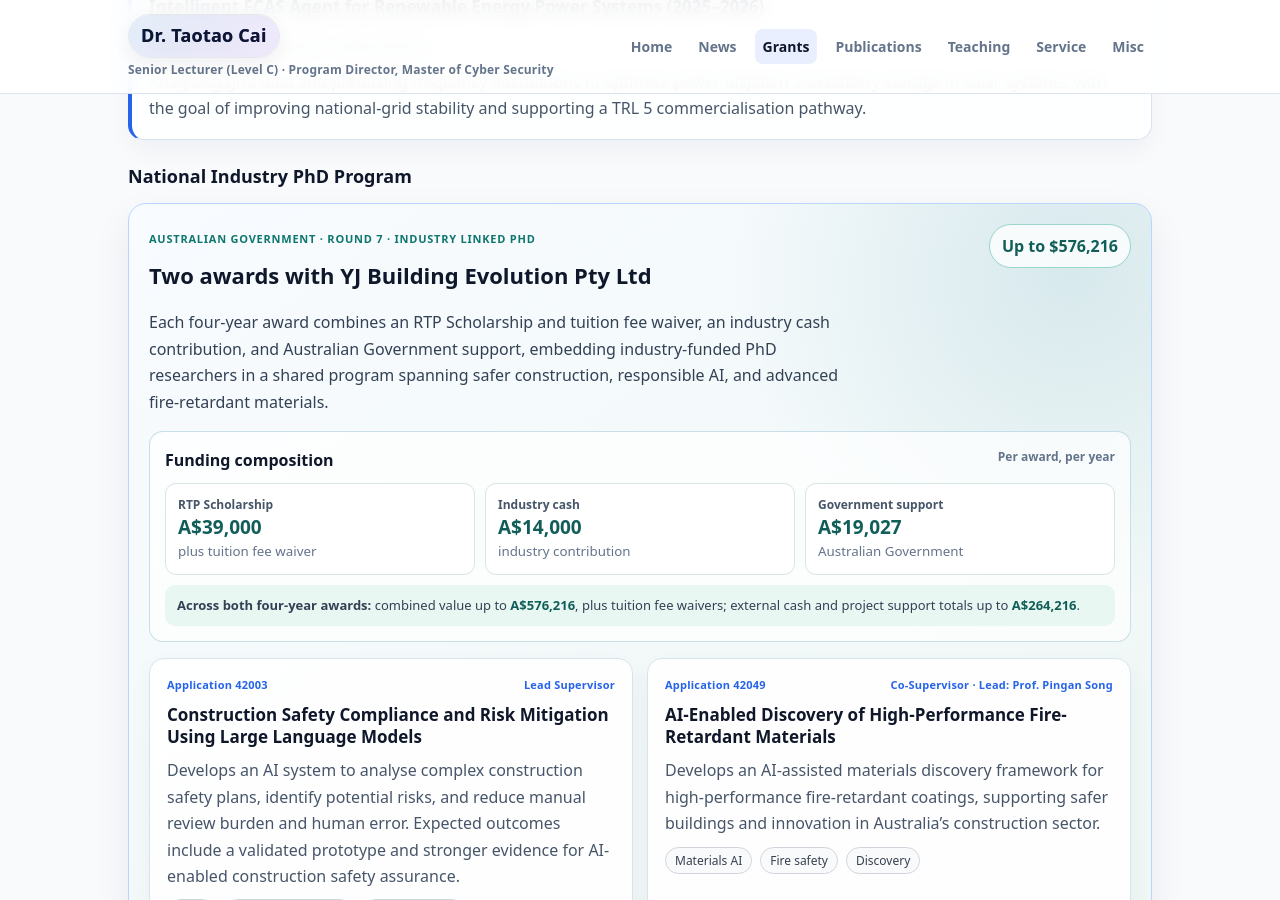
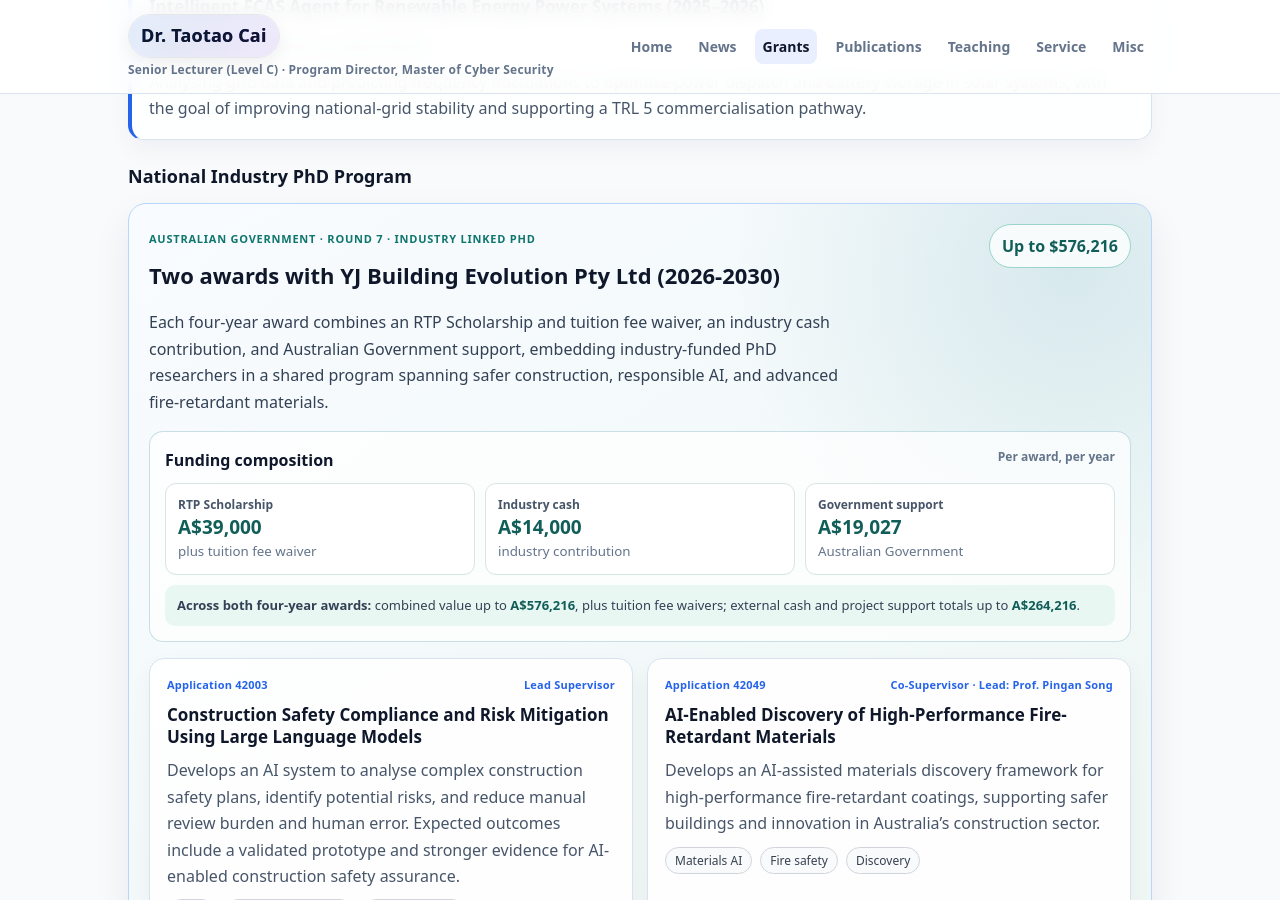
Before and after one commit to Taotao1992/Taotao1992.github.io, a Jekyll site: the page built from grants-projects.md, in a window 1280 px wide and 900 px high, scrolled down 909 px. Built offline with Jekyll 4.4.1, drawn with Linux system fonts in a browser that asks for light colours.

Commit message:
Add duration to award title for clarity
Updated the award title to include the duration of the awards.

```diff
--- a/grants-projects.md
+++ b/grants-projects.md
@@ -52,7 +52,7 @@ permalink: /grants-projects/
   <div class="grant-feature-head">
     <div>
       <span class="grant-label">Australian Government · Round 7 · Industry Linked PhD</span>
-      <h3>Two awards with YJ Building Evolution Pty Ltd</h3>
+      <h3>Two awards with YJ Building Evolution Pty Ltd (2026-2030)</h3>
     </div>
     <span class="grant-value">Up to $576,216</span>
   </div>
```
